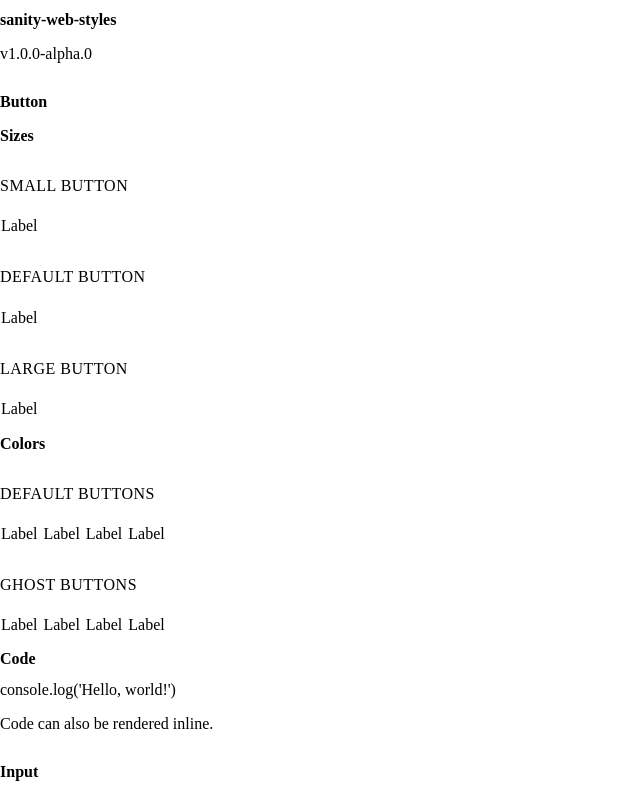
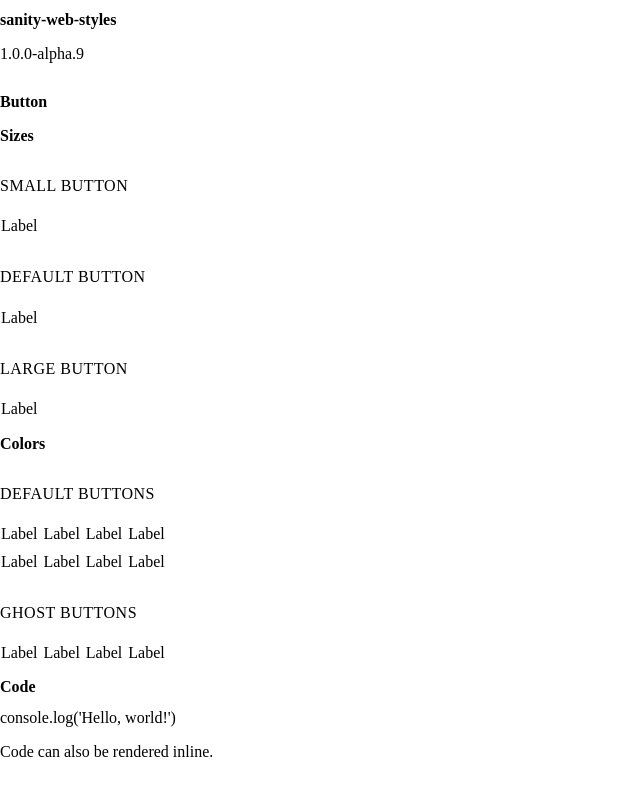
Before and after one commit to sanity-io/sanity-web-styles, a website built with Parcel: page src/index.html in a window 1280 px wide. Shown: the top 788 px of the page, without its empty margins (0-640 px from the left). Built offline with nearby package versions, Linux system fonts and the light colour scheme; some packages are replaced by stand-ins of ours; a web font is replaced by a local one.

Commit message:
Various updates

```diff
--- a/src/button.css
+++ b/src/button.css
@@ -89,6 +89,14 @@
     border-radius: 6px;
     padding: var(--padding-medium) var(--padding-large);
   }
+
+  @nest &:focus:not([disabled]) {
+    box-shadow: 0 0 0 3px color-mod(var(--color-focus) alpha(50%));
+
+    @nest &.sanity-button--ghost {
+      border-color: color-mod(var(--color-focus) alpha(50%));
+    }
+  }
 }
 
 a.sanity-button {
--- a/src/custom-properties.css
+++ b/src/custom-properties.css
@@ -6,6 +6,7 @@
   --color-black: #202123;
   --color-gray: #697a90;
   --color-light-gray: #b4bcc7;
+  --color-very-light-gray: #f4f6f7;
   --color-white: #fff;
   --color-red: #e0322d;
   --color-light-red: #f35f56;
--- /dev/null
+++ b/src/example.js
@@ -0,0 +1,3 @@
+const pkg = require("../package.json");
+
+document.getElementById("version").innerHTML = pkg.version;
--- a/src/index.html
+++ b/src/index.html
@@ -92,7 +92,7 @@
   <body>
     <div id="content">
       <h1 class="sanity-title1">sanity-web-styles</h1>
-      <p><code class="sanity-code">v1.0.0-alpha.0</code></p>
+      <p><code class="sanity-code" id="version">–</code></p>
 
       <hr class="sanity-rule" />
 
@@ -113,6 +113,7 @@
 
         <h3 class="sanity-title3">Colors</h3>
         <h4 class="sanity-micro" style="margin-top: 2rem;">Default buttons</h4>
+        <div>
           <button class="sanity-button"><span>Label</span></button>
           <button class="sanity-button sanity-button--blue">
             <span>Label</span>
@@ -123,6 +124,20 @@
           <button class="sanity-button sanity-button--red">
             <span>Label</span>
           </button>
+        </div>
+        <div style="margin-top: 0.5rem">
+          <button class="sanity-button" disabled><span>Label</span></button>
+          <button class="sanity-button sanity-button--blue" disabled>
+            <span>Label</span>
+          </button>
+          <button class="sanity-button sanity-button--green" disabled>
+            <span>Label</span>
+          </button>
+          <button class="sanity-button sanity-button--red" disabled>
+            <span>Label</span>
+          </button>
+        </div>
+
         <h4 class="sanity-micro" style="margin-top: 2rem;">Ghost buttons</h4>
         <button class="sanity-button sanity-button--ghost">
           <span>Label</span>
@@ -251,5 +266,7 @@
         <div class="shadow sanity-shadow-24dp">Depth 24</div>
       </div>
     </div>
+
+    <script src="./example.js"></script>
   </body>
 </html>
```
Lines whose indentation alone changed are shown as unchanged.
